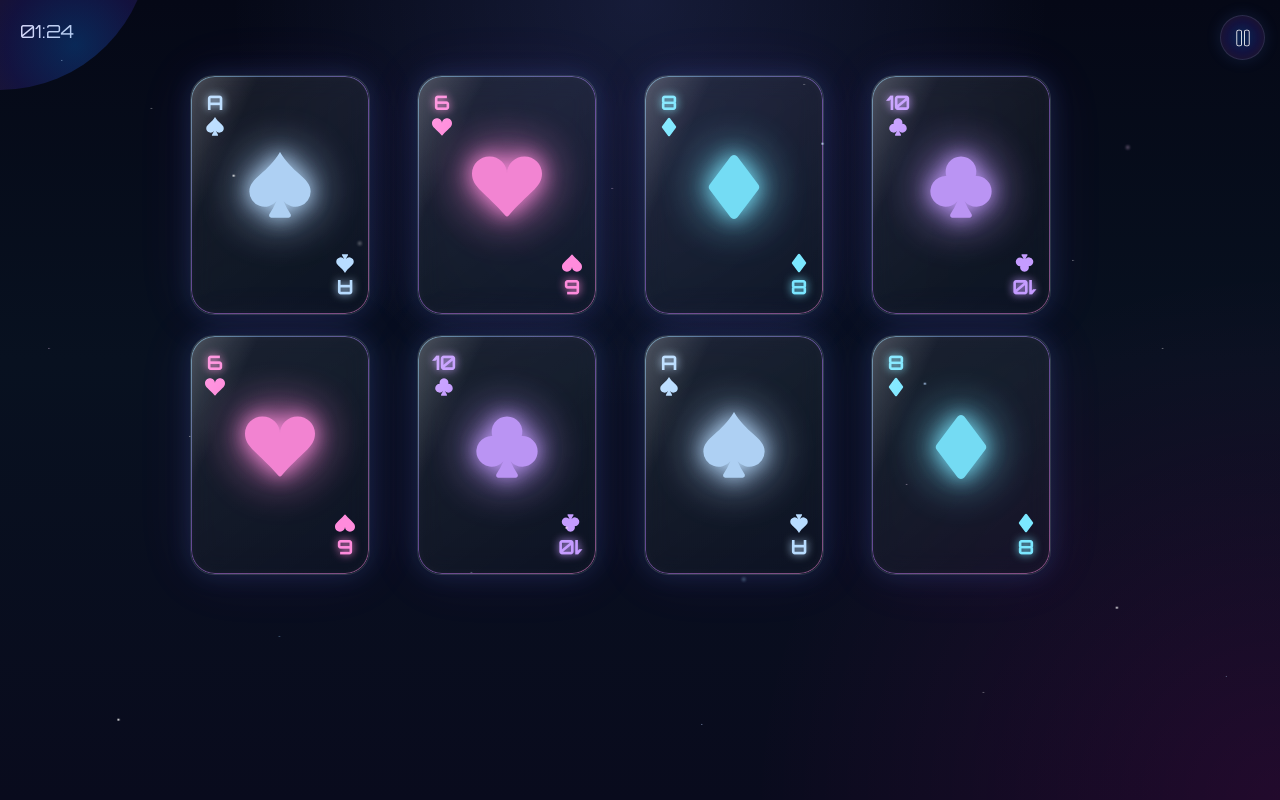
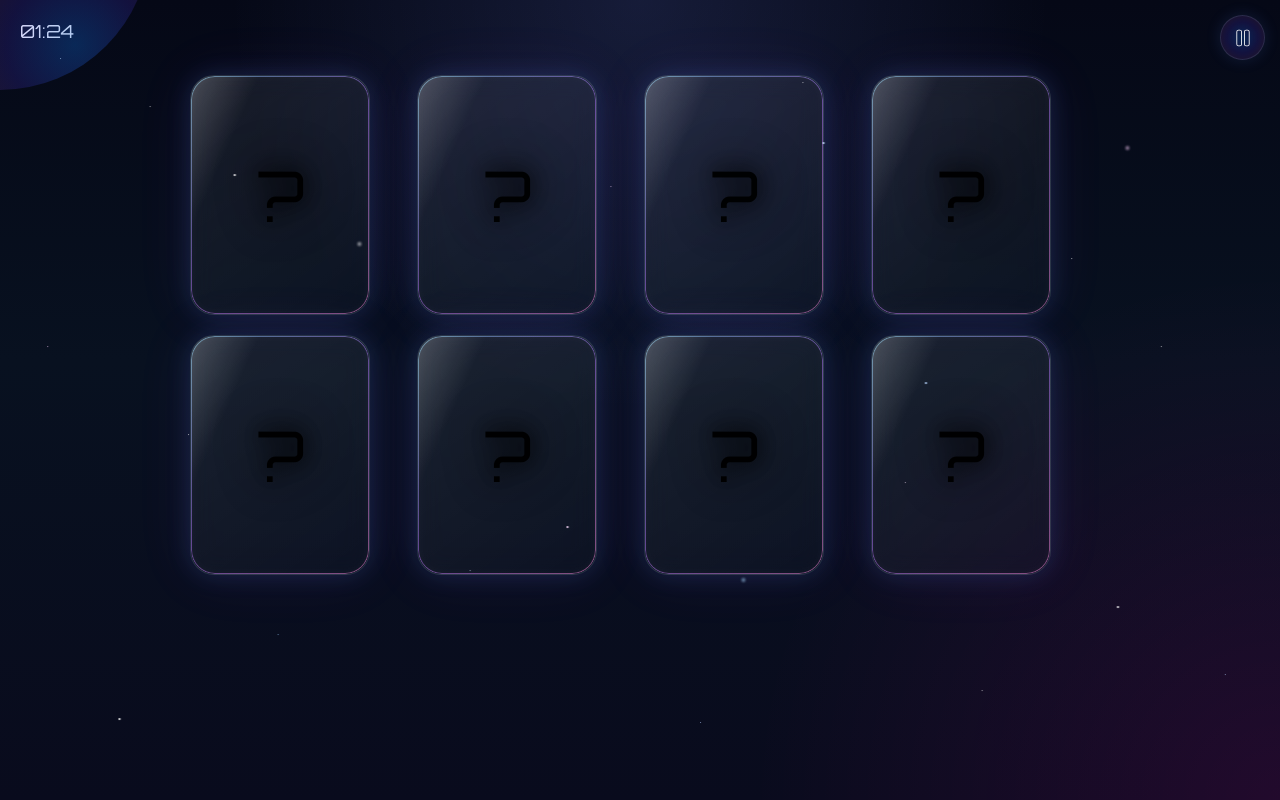
Before and after one commit to myrsfrvr/games, a React (Vite) app: page /memory-cards/game in a window 1280 px wide. Built offline with nearby package versions, Linux system fonts and the light colour scheme.

Commit message:
feat: flipping and matching cards

```diff
--- a/src/pages/memory-game/MemoryCards.css
+++ b/src/pages/memory-game/MemoryCards.css
@@ -285,6 +285,7 @@ GAME CARD
   height: 24rem;
 
   border-radius: 2.4rem;
+  cursor: pointer;
 
   overflow: hidden;
 
--- a/src/pages/memory-game/MemoryCardsGame.jsx
+++ b/src/pages/memory-game/MemoryCardsGame.jsx
@@ -6,6 +6,7 @@ import {
   BsFillSuitDiamondFill,
   BsFillSuitClubFill,
 } from 'react-icons/bs';
+import { useState } from 'react';
 
 const suits = {
   spade: {
@@ -29,6 +30,89 @@ const suits = {
   },
 };
 
+function shuffle(array) {
+  let currentIndex = array.length;
+
+  while (currentIndex != 0) {
+    let randomIndex = Math.floor(Math.random() * currentIndex);
+    currentIndex--;
+
+    [array[currentIndex], array[randomIndex]] = [
+      array[randomIndex],
+      array[currentIndex],
+    ];
+  }
+
+  return array;
+}
+
+const cardsInit = shuffle([
+  {
+    id: 1,
+    pairId: 'spade-A',
+    value: 'A',
+    suit: 'spade',
+    isFlipped: false,
+    isMatched: false,
+  },
+  {
+    id: 2,
+    pairId: 'spade-A',
+    value: 'A',
+    suit: 'spade',
+    isFlipped: false,
+    isMatched: false,
+  },
+  {
+    id: 3,
+    pairId: 'heart-6',
+    value: '6',
+    suit: 'heart',
+    isFlipped: false,
+    isMatched: false,
+  },
+  {
+    id: 4,
+    pairId: 'heart-6',
+    value: '6',
+    suit: 'heart',
+    isFlipped: false,
+    isMatched: false,
+  },
+  {
+    id: 5,
+    pairId: 'diamond-8',
+    value: '8',
+    suit: 'diamond',
+    isFlipped: false,
+    isMatched: false,
+  },
+  {
+    id: 6,
+    pairId: 'diamond-8',
+    value: '8',
+    suit: 'diamond',
+    isFlipped: false,
+    isMatched: false,
+  },
+  {
+    id: 7,
+    pairId: 'club-10',
+    value: '10',
+    suit: 'club',
+    isFlipped: false,
+    isMatched: false,
+  },
+  {
+    id: 8,
+    pairId: 'club-10',
+    value: '10',
+    suit: 'club',
+    isFlipped: false,
+    isMatched: false,
+  },
+]);
+
 // TODO:
 // массив со всеми картами
 // если значение цифра, то должно быть столько же иконок посередине как и у цифры
@@ -37,30 +121,74 @@ const suits = {
 // если пар 10, то: Т К Д В 10 9 8 7 6 5 4 3 2
 
 export default function MemoryCardsGame() {
+  const [cards, setCards] = useState(cardsInit);
+  const [selectedCards, setSelectedCards] = useState([]);
+  const [isChecking, setIsChecking] = useState(false);
+
+  function handleSelectCard(card) {
+    if (isChecking) return;
+    if (card.isFlipped || card.isMatched) return;
+
+    setCards(prev => [
+      ...prev.map(el => (el.id === card.id ? { ...el, isFlipped: true } : el)),
+    ]);
+
+    setSelectedCards(prev => {
+      const updated = [...prev, card];
+
+      if (updated.length === 2) {
+        setIsChecking(true);
+        setTimeout(() => {
+          checkMatch(updated);
+        }, 1000);
+      }
+
+      return updated;
+    });
+  }
+
+  function checkMatch(selected) {
+    if (selected[0].pairId === selected[1].pairId) {
+      setCards(prev =>
+        prev.map(el =>
+          el.id === selected[0].id || el.id === selected[1].id
+            ? { ...el, isMatched: true }
+            : el,
+        ),
+      );
+    } else {
+      setCards(prev => [
+        ...prev.map(el =>
+          el.id === selected[0].id || el.id === selected[1].id
+            ? { ...el, isFlipped: false }
+            : el,
+        ),
+      ]);
+    }
+    setSelectedCards([]);
+    setIsChecking(false);
+  }
+
   return (
     <section className="memory-game-menu">
       <div className="memory-menu-bar">
         <Timer />
         <MemoryGameActions />
       </div>
-      {/* {new Array(8).fill(null).map((_, i) => (
-        <MemoryCard key={i} />
-      ))} */}
       <div className="memory-grid grid-2x4">
-        <MemoryCard value="A" suit="spade" />
-        <MemoryCard value="6" suit="heart" />
-        <MemoryCard value="8" suit="diamond" />
-        <MemoryCard value="10" suit="club" />
-        <MemoryCard value="6" suit="heart" />
-        <MemoryCard value="10" suit="club" />
-        <MemoryCard value="A" suit="spade" />
-        <MemoryCard value="8" suit="diamond" />
+        {cards.map(card => (
+          <MemoryCard
+            key={card.id}
+            card={card}
+            onSelectCard={handleSelectCard}
+          />
+        ))}
       </div>
 
       {/* Background decoration */}
-      <div class="stars stars-small"></div>
-      <div class="stars stars-medium"></div>
-      <div class="stars stars-big"></div>
+      <div className="stars stars-small"></div>
+      <div className="stars stars-medium"></div>
+      <div className="stars stars-big"></div>
     </section>
   );
 }
@@ -81,14 +209,19 @@ function MemoryGameActions() {
   );
 }
 
-function MemoryCard({ value, suit }) {
-  const suitData = suits[suit];
+function MemoryCard({ card, onSelectCard }) {
+  const suitData = suits[card.suit];
 
   return (
-    <div className="memory-card">
+    <div
+      className="memory-card"
+      onClick={() => onSelectCard(card)}
+      style={card.isMatched ? { opacity: 0 } : {}}
+    >
+      {card.isFlipped ? (
         <div className="memory-card-inner">
           <div className="card-corner top" style={{ color: suitData.color }}>
-          <span>{value}</span>
+            <span>{card.value}</span>
             {suitData.icon}
           </div>
 
@@ -97,10 +230,15 @@ function MemoryCard({ value, suit }) {
           </div>
 
           <div className="card-corner bottom" style={{ color: suitData.color }}>
-          <span>{value}</span>
+            <span>{card.value}</span>
             {suitData.icon}
           </div>
         </div>
+      ) : (
+        <div className="memory-card-inner">
+          <div className="card-center">?</div>
+        </div>
+      )}
     </div>
   );
 }
--- a/src/pages/memory-game/MemoryCardsMenu.jsx
+++ b/src/pages/memory-game/MemoryCardsMenu.jsx
@@ -29,9 +29,9 @@ export default function MemoryCardsMenu() {
 
       {/* Background decoration */}
       <div className="planet-glow"></div>
-      <div class="stars stars-small"></div>
-      <div class="stars stars-medium"></div>
-      <div class="stars stars-big"></div>
+      <div className="stars stars-small"></div>
+      <div className="stars stars-medium"></div>
+      <div className="stars stars-big"></div>
     </section>
   );
 }
```
Lines whose indentation alone changed are shown as unchanged.
